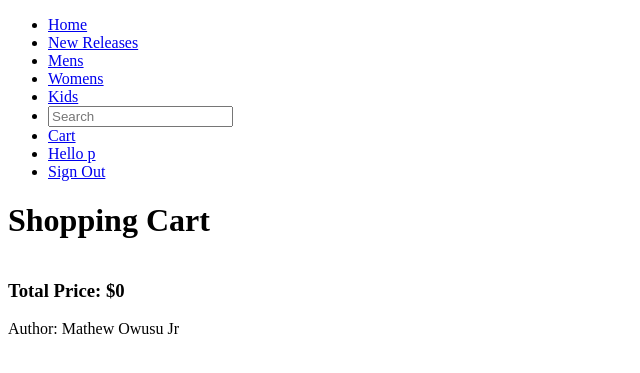
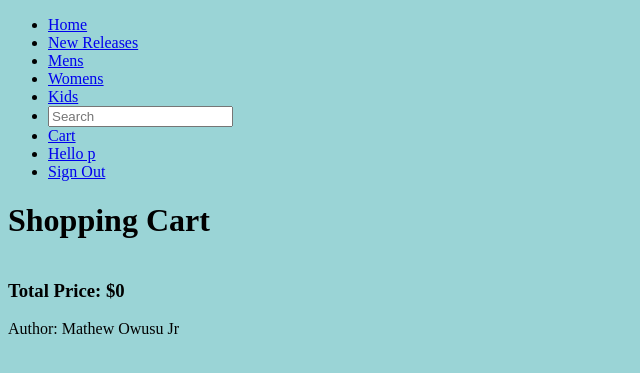
Before and after one commit to mkowusujr/sneakerhead-shoe-estore, a Flask app: page /cart in a window 1280 px wide. Shown: the top 373 px of the page, without its empty margins (0-640 px from the left). Run offline with Flask 2, Linux system fonts and the light colour scheme; a user stored in the database is signed in; data comes from the database, SQL or seed files in the repository; data that the repository does not hold is empty.

Commit message:
sass initial setup

```diff
--- /dev/null
+++ b/website/static/dist/main.css
@@ -0,0 +1,3 @@
+body {
+  background-color: #9ad4d6;
+}/*# sourceMappingURL=main.css.map */
--- /dev/null
+++ b/website/static/sass/abstract/_colors.scss
@@ -0,0 +1,17 @@
+$navColor: #101935;
+$navItemHovered: #1c2c5a;
+$bodyColor: #9ad4d6;
+$contentColor: #F2FDFF;
+$footer: #564787;
+
+$tableColor: #b95c50;
+$thColor: #e8b4b8;
+$tdColor: #eed6d3;
+
+$item: #DBCBD8;
+$itemHovered: #d1a4ca;
+
+$txtOnDark: white;
+$itemName: #581e98;
+
+$shadow: rgb(49, 49, 49);
--- /dev/null
+++ b/website/static/sass/abstract/_index.scss
@@ -0,0 +1 @@
+@import 'colors'
--- /dev/null
+++ b/website/static/sass/base/_index.scss
@@ -0,0 +1,3 @@
+body {
+    background-color: $bodyColor;
+}
--- /dev/null
+++ b/website/static/sass/main.scss
@@ -0,0 +1,7 @@
+@import 'abstract/index';
+
+@import 'base/index';
+
+@import 'layout/index';
+
+@import 'components/index';
--- a/website/templates/base.html
+++ b/website/templates/base.html
@@ -7,7 +7,7 @@
     <script type="text/javascript" src="{{ url_for('static', filename='main.js') }}"></script>
     <script src="https://code.jquery.com/jquery-3.5.1.min.js"></script>
     <script type="text/javascript" src="{{ url_for('static', filename='http-methods.js') }}"></script>
-    <!-- <link rel="stylesheet" href="{{ url_for('static', filename='style.css') }}"> -->
+    <link rel="stylesheet" href="{{ url_for('static', filename='dist/main.css') }}">
     <title>{% block title %}{% endblock %}</title>
 </head>
 <body>
```
Also changed, not shown: website/static/sass/abstract/_reset.scss (added), website/static/sass/abstract/_typography.scss (added), website/static/sass/components/_index.scss (added), website/static/sass/layout/_footer.scss (added), website/static/sass/layout/_index.scss (added), website/static/sass/layout/_navbar.scss (added), 1 other file.
